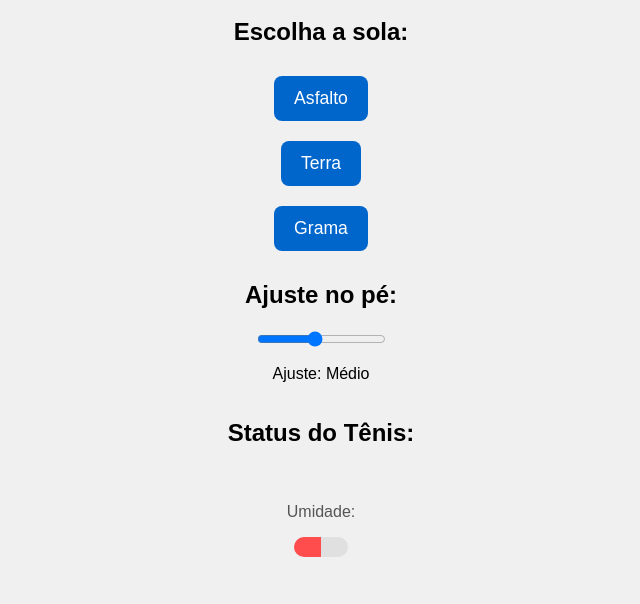
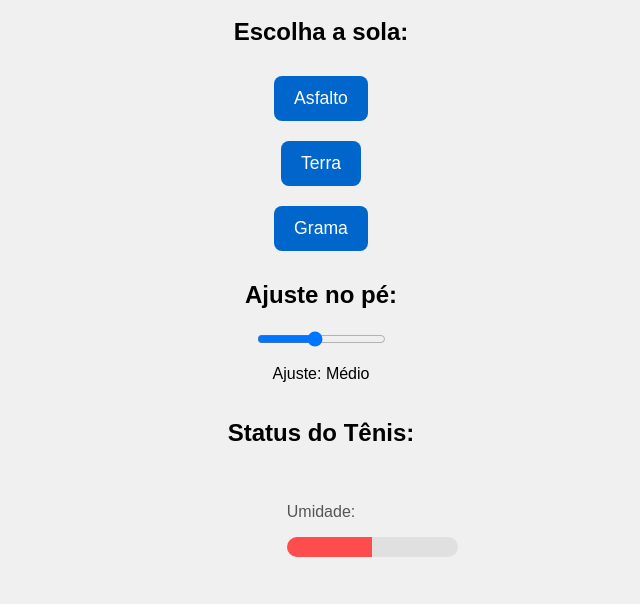
Before and after one commit to xaviericaro/meu-web-app, a plain HTML site: page index.html in a window 1280 px wide. Shown: the part 345-949 px from the top of the page, without its empty margins (319-959 px from the left). Drawn offline with Linux system fonts and the light colour scheme.

Commit message:
Update style.css

```diff
--- a/style.css
+++ b/style.css
@@ -59,7 +59,7 @@ button:active {
 }
 
 .status-bar {
-    width: 80%;
+    width: 250%;
     background-color: #e0e0e0;
     height: 20px;
     border-radius: 10px;
```
